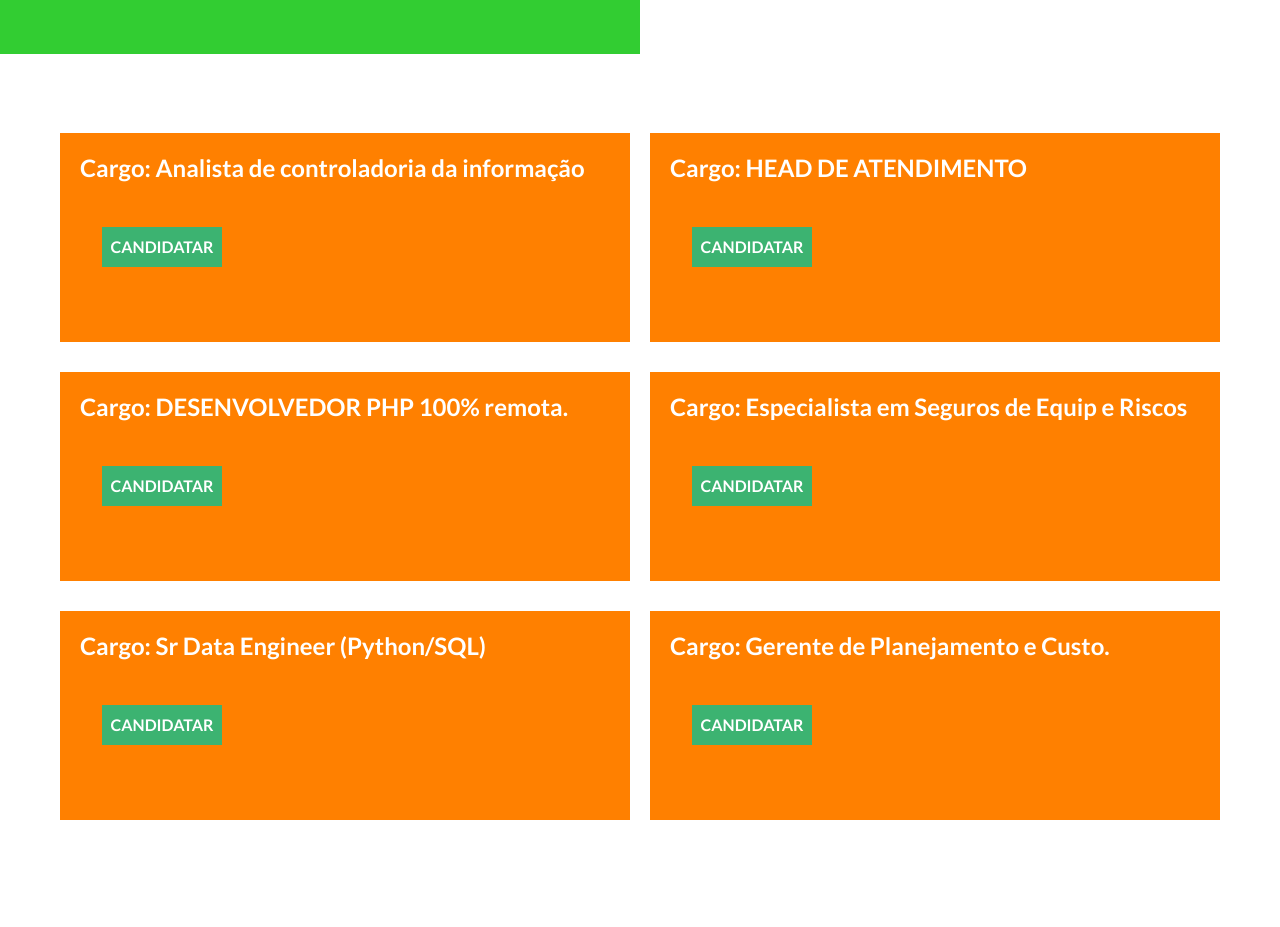
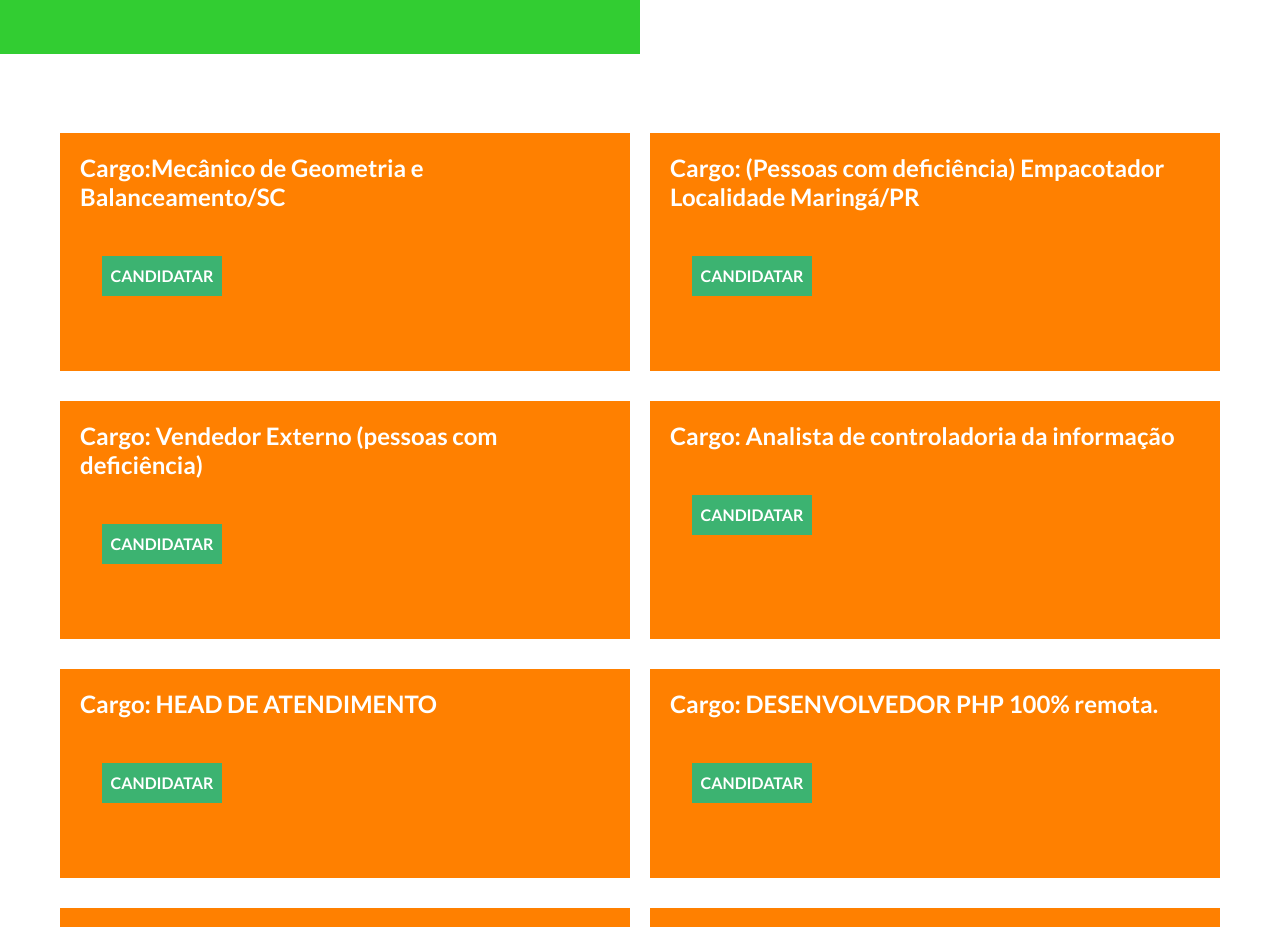
Before and after one commit to SamukaSRB/LMS-Consultoria, a React (Create React App) app: page / in a window 1280 px wide. Shown: the part 2900-3827 px from the top of the page. Built offline with nearby package versions, Linux system fonts and the light colour scheme.

Commit message:
inclusao de registro

```diff
--- a/src/components/Vagas.jsx
+++ b/src/components/Vagas.jsx
@@ -4,6 +4,43 @@ import { useState } from "react";
 
 function Vagas() {
   const [vagas] = useState([
+    {
+      title: "Cargo:Mecânico de Geometria e Balanceamento/SC",
+      // subtitle: " ",//Nao mexer
+      // desc:  "",
+      // subtitle2:"",//Não mexer
+      // req:   "",
+      // subtitle3:"",//Não mexer
+      // tipo:   "",
+      // gLink: "",//Colocar Link da vaga
+      // lLink: "",//Colcoar Link de email
+
+    },
+ {
+    title: "Cargo: (Pessoas com deficiência) Empacotador Localidade Maringá/PR",
+    // subtitle: " ",//Nao mexer
+    // desc:  "",
+    // subtitle2:"",//Não mexer
+    // req:   "",
+    // subtitle3:"",//Não mexer
+    // tipo:   "",
+    // gLink: "",//Colocar Link da vaga
+    // lLink: "",//Colcoar Link de email
+
+  },
+
+    {
+      title: "Cargo: Vendedor Externo (pessoas com deficiência)",
+      // subtitle: " ",//Nao mexer
+      // desc:  "",
+      // subtitle2:"",//Não mexer
+      // req:   "",
+      // subtitle3:"",//Não mexer
+      // tipo:   "",
+      // gLink: "",//Colocar Link da vaga
+      // lLink: "",//Colcoar Link de email
+
+    },
     {
       title: "Cargo: Analista de controladoria da informação",
       // subtitle: " ",//Nao mexer
```
